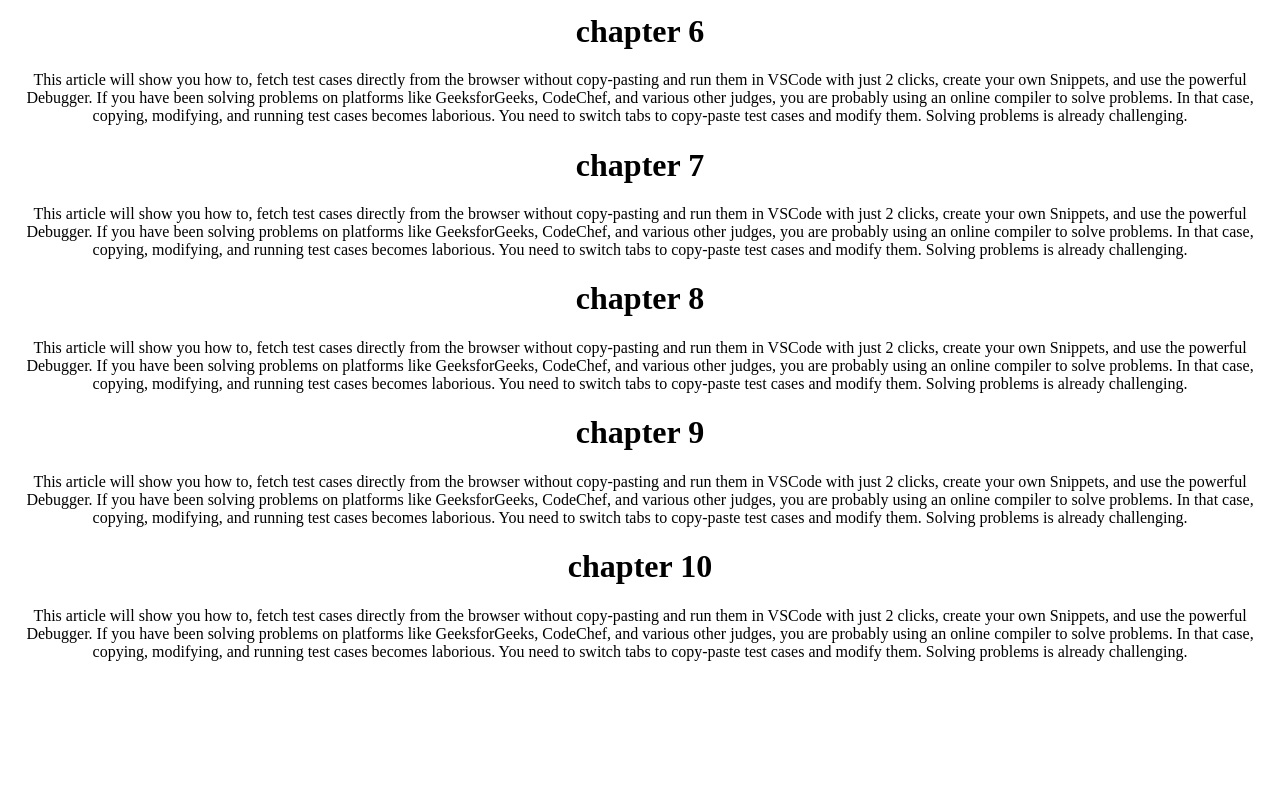
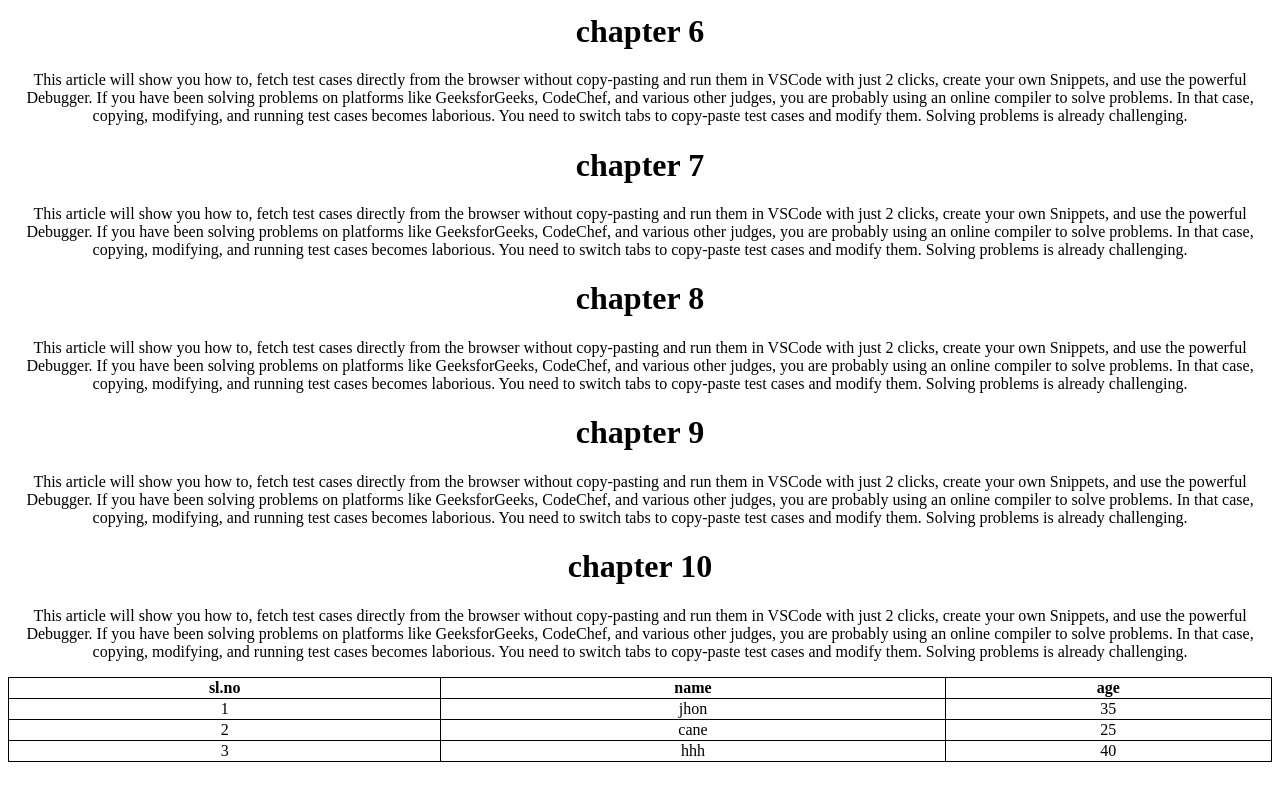
Before and after one commit to karthikmendon/internship, a plain HTML site: page index.html in a window 1280 px wide. Shown: the part 872-1672 px from the top of the page. Before the commit the page ends 1549 px from the top, so only its background shows below. Drawn offline with Linux system fonts and the light colour scheme.

Commit message:
fourth commit

```diff
--- a/index.html
+++ b/index.html
@@ -120,6 +120,29 @@
         In that case, copying, modifying, and running test cases becomes laborious. You need to switch tabs to copy-paste test cases and modify them. Solving problems is already challenging.
     </p>
 
+    <table style="width: 100%;margin-bottom: 50px;">
+        <tr>
+            <th>sl.no</th>
+            <th>name</th>
+            <th>age</th>
+        </tr>
+        <tr>
+            <td>1</td>
+            <td>jhon</td>
+            <td>35</td>
+        </tr>
+        <tr>
+            <td>2</td>
+            <td>cane</td>
+            <td>25</td>
+        </tr>
+        <tr>
+            <td>3</td>
+            <td>hhh</td>
+            <td>40</td>
+        </tr>
+    </table>
+
 
 </body>
 </html>
--- a/styles.css
+++ b/styles.css
@@ -15,3 +15,7 @@ a:visited{
 html{
     scroll-behavior: smooth;
 }
+table, th, td{
+    border: 1px solid black;
+    border-collapse: collapse;
+}
```
